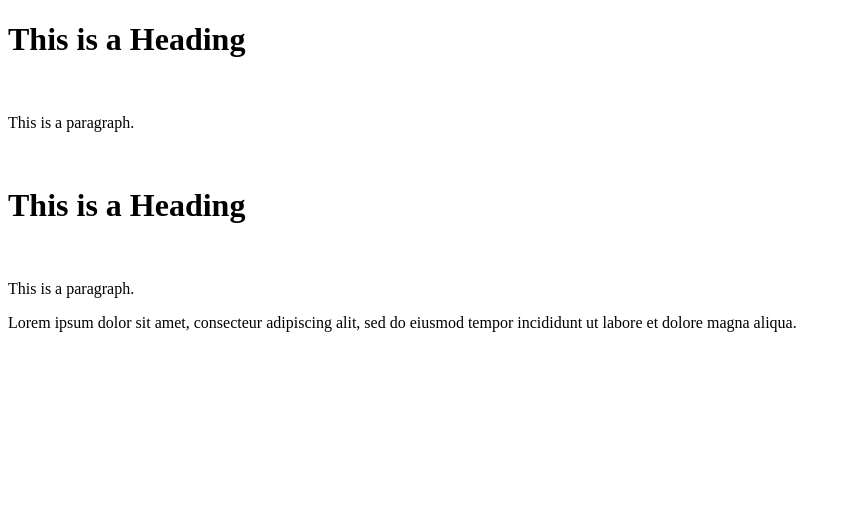
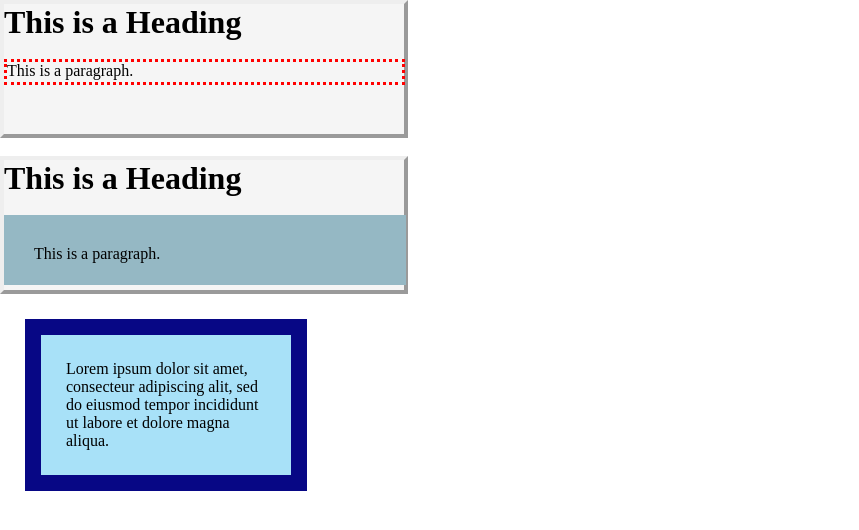
Before and after one commit to Quochuongit/Quochuongit.github.io, a plain HTML site: page btvn2/index.html in a window 1280 px wide. Shown: the whole page, without its empty margins (0-859 px from the left). Drawn offline with Linux system fonts and the light colour scheme.

Commit message:
them css

```diff
--- a/btvn2/index.html
+++ b/btvn2/index.html
@@ -4,7 +4,7 @@
     <meta charset="UTF-8">
     <meta name="viewport" content="width=device-width, initial-scale=1.0">
     <title>Document</title>
-    <link rel="stylesheet" href="/BAI 2/style buoi 2-2.css">
+    <link rel="stylesheet" href="./style.css">
 </head>
 <body>
     <div class="box">
--- /dev/null
+++ b/btvn2/style.css
@@ -0,0 +1,33 @@
+body, *{
+    margin:0;
+    padding: 0;
+}
+.box{
+    width: 400px;
+    height: 130px;
+    border: outset 4px;
+    box-sizing: content-box;
+    background-color: whitesmoke;
+}
+.boxabc{
+    width:395px;
+    height:20px;
+    border:dotted;
+    border-color: red;
+    box-sizing: content-box;
+}
+.box1{
+    width:342px;
+    height:10px;
+    background-color:rgb(149, 184, 196);
+    padding:30px;
+}
+.box2{
+    width: 200px;
+    height: 90px;
+    border: solid 16px;
+    border-color: rgb(7, 7, 133);
+    background-color: rgba(69, 191, 239, 0.466);
+    padding:25px;
+    margin:25px;
+}
```
